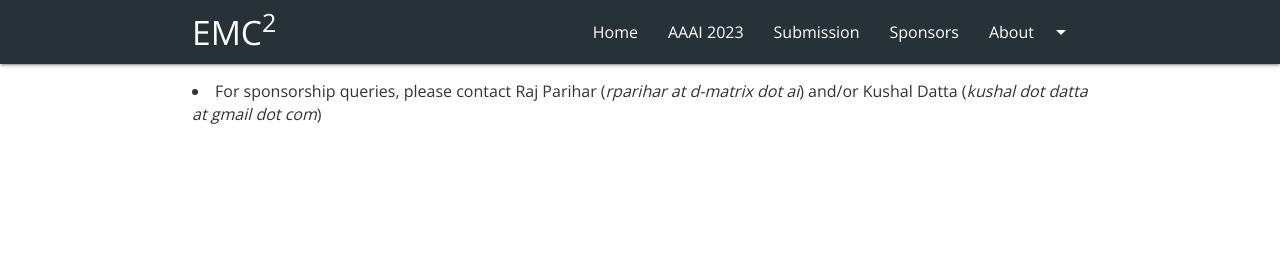
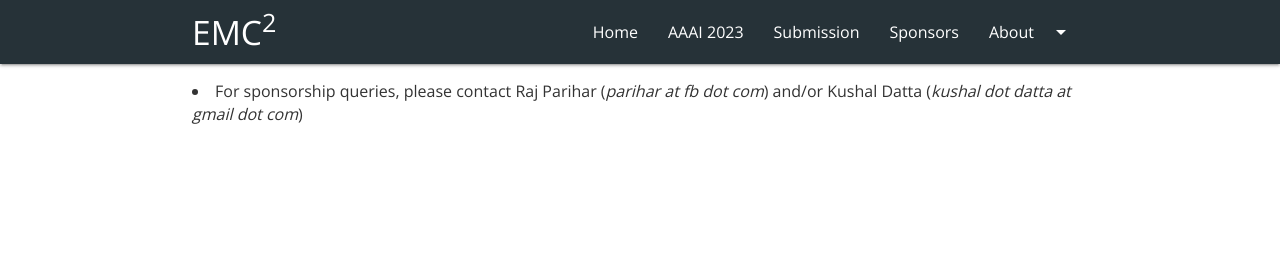
Before and after one commit to mgoldfar/emc2-web, a Jekyll site: the page built from sponsors.html, in a window 1280 px wide. Shown: the top 274 px of the page. Built offline with Jekyll 4.4.1, drawn with Linux system fonts in a browser that asks for light colours.

Commit message:
Updated email

```diff
--- a/sponsors.html
+++ b/sponsors.html
@@ -20,7 +20,7 @@ show_note: False
 <br>
 <br>
 -->
-<li>For sponsorship queries, please contact Raj Parihar (<i>rparihar at d-matrix dot ai</i>) and/or Kushal Datta (<i>kushal dot datta at gmail dot com</i>)
+<li>For sponsorship queries, please contact Raj Parihar (<i>parihar at fb dot com</i>) and/or Kushal Datta (<i>kushal dot datta at gmail dot com</i>)
 {% if page.show_note %}
     {% include submission-notes.html %}
 {% endif %}
```
